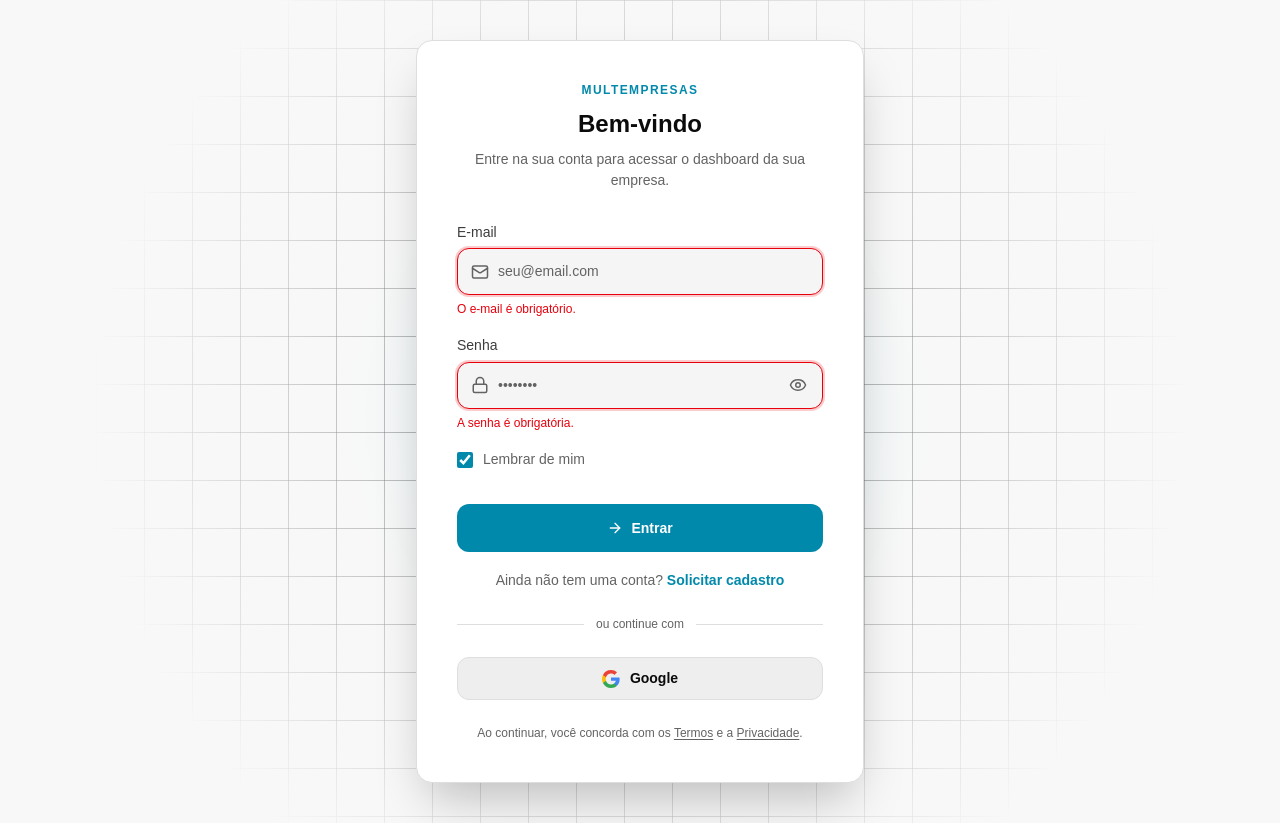
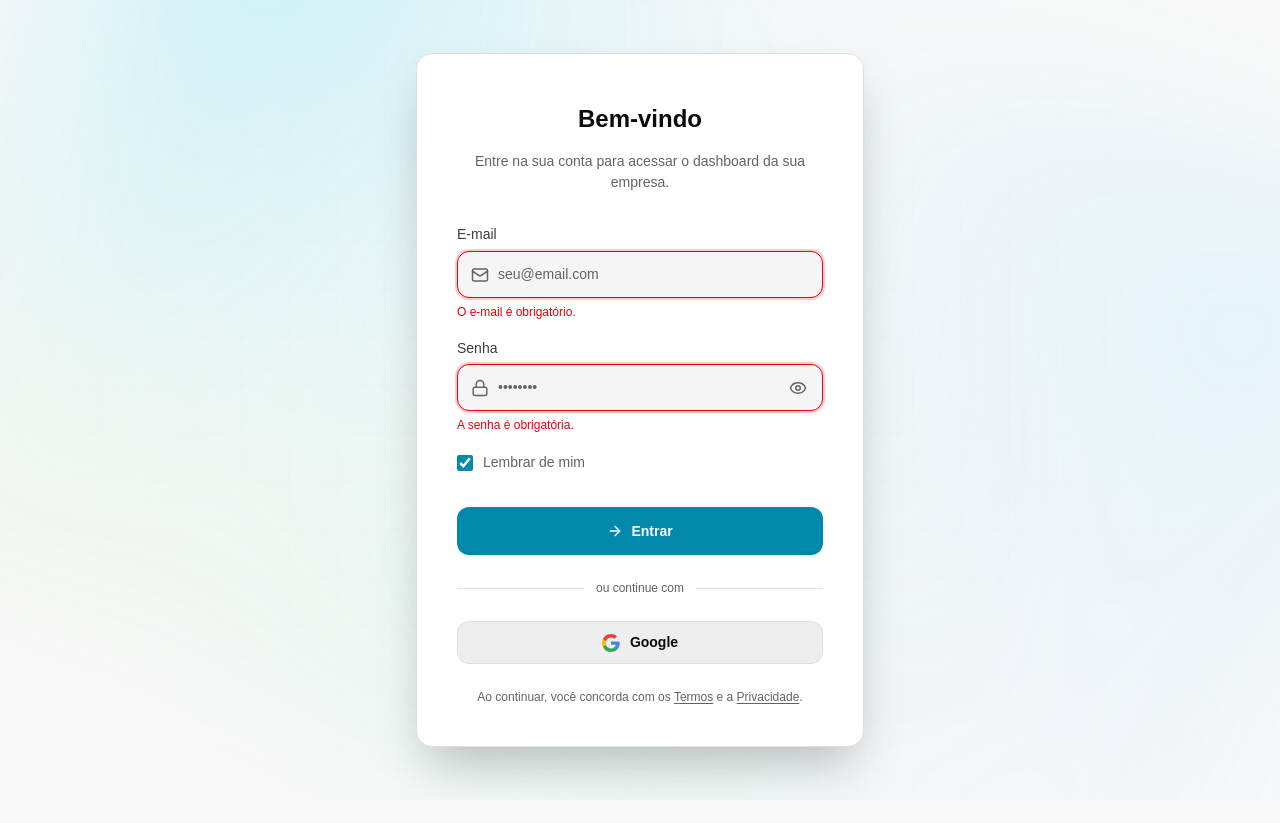
Before and after one commit to ReiArthurjpg/MultEmpresas, a Next.js app in the folder frontend/: page / in a window 1280 px wide. After the commit the page ends 800 px from the top, so only its background shows below. Built offline with nearby package versions, Linux system fonts and the light colour scheme; no server answers.

Commit message:
Finalização do primeiro formulario de login

```diff
--- a/frontend/app/globals.css
+++ b/frontend/app/globals.css
@@ -16,6 +16,13 @@
   --destructive: oklch(0.577 0.245 27.325);
   --ring: oklch(0.55 0.18 210);
   --font-sans: "Geist", "Geist Fallback", Arial, sans-serif;
+
+  /* Aurora Colors - Light Mode */
+  --aurora-1: oklch(0.85 0.12 210 / 0.5); /* Soft blue */
+  --aurora-2: oklch(0.88 0.10 240 / 0.4); /* Soft indigo */
+  --aurora-3: oklch(0.90 0.08 170 / 0.4); /* Soft teal */
+  --aurora-4: oklch(0.92 0.06 140 / 0.3); /* Soft mint */
+  --aurora-5: oklch(0.94 0.06 280 / 0.3); /* Soft lavender */
 }
 
 .dark {
@@ -30,6 +37,13 @@
   --muted-foreground: oklch(0.70 0 0);
   --border: oklch(0.28 0 0);
   --input: oklch(0.18 0 0);
+
+  /* Aurora Colors - Dark Mode */
+  --aurora-1: oklch(0.35 0.15 210 / 0.35); /* Vibrant blue */
+  --aurora-2: oklch(0.30 0.15 240 / 0.3);  /* Deep indigo */
+  --aurora-3: oklch(0.40 0.12 170 / 0.3);  /* Muted teal */
+  --aurora-4: oklch(0.25 0.10 280 / 0.25); /* Deep purple */
+  --aurora-5: oklch(0.20 0.12 140 / 0.25); /* Dark forest */
 }
 
 * {
@@ -417,6 +431,31 @@ a {
 .logout-button:hover:not(:disabled) { filter:brightness(1.12); }
 
 @keyframes spin { to { transform: rotate(360deg); } }
+
+@keyframes fadeInUp {
+  from {
+    opacity: 0;
+    transform: translateY(20px);
+  }
+  to {
+    opacity: 1;
+    transform: translateY(0);
+  }
+}
+
+@keyframes shake {
+  0%, 100% { transform: translateX(0); }
+  20%, 60% { transform: translateX(-4px); }
+  40%, 80% { transform: translateX(4px); }
+}
+
+.animate-fade-in-up {
+  animation: fadeInUp 0.8s cubic-bezier(0.16, 1, 0.3, 1) forwards;
+}
+
+.animate-shake {
+  animation: shake 0.4s cubic-bezier(0.36, 0.07, 0.19, 0.97) both;
+}
 
 @media (min-width: 640px) {
   .auth-shell, .dashboard-shell { padding: 2.5rem; }
--- a/frontend/app/layout.tsx
+++ b/frontend/app/layout.tsx
@@ -2,7 +2,7 @@ import type { Metadata } from "next";
 import "./globals.css";
 
 export const metadata: Metadata = {
-  title: "MultEmpresas | Login",
+  title: "MultEmpresas",
   description: "Acesse o painel inicial do SaaS multiempresa.",
 };
 
--- a/frontend/app/page.tsx
+++ b/frontend/app/page.tsx
@@ -1,20 +1,24 @@
 import { LoginForm } from "@/components/login-form";
+import { Aurora } from "@/components/ui/aurora";
+import { BlurText } from "@/components/ui/blur-text";
 
 export default function LoginPage() {
   return (
-    <main className="auth-shell">
-      <div className="auth-grid" aria-hidden="true" />
-      <div className="auth-glow" aria-hidden="true" />
-
-      <section className="auth-card" aria-labelledby="login-title">
+    <Aurora className="auth-shell">
+      <section className="auth-card animate-fade-in-up" aria-labelledby="login-title">
         <header className="auth-header">
-          <p className="auth-kicker">MultEmpresas</p>
-          <h1 id="login-title">Bem-vindo</h1>
-          <p>Entre na sua conta para acessar o dashboard da sua empresa.</p>
+          <span className="auth-kicker">
+          </span>
+          <h1 id="login-title" className="flex justify-center">
+            <BlurText text="Bem-vindo" delay={0.3} />
+          </h1>
+          <p style={{ marginTop: "0.5rem" }}>
+            Entre na sua conta para acessar o dashboard da sua empresa.
+          </p>
         </header>
 
         <LoginForm />
       </section>
-    </main>
+    </Aurora>
   );
 }
--- a/frontend/components/login-form.tsx
+++ b/frontend/components/login-form.tsx
@@ -5,6 +5,7 @@ import { useRouter } from "next/navigation";
 import { FormEvent, useMemo, useState } from "react";
 import { login, saveSession } from "@/lib/api";
 import { cn } from "@/lib/utils";
+import { motion, AnimatePresence } from "framer-motion";
 
 type FormErrors = {
   email?: string;
@@ -92,8 +93,16 @@ export function LoginForm() {
   return (
     <>
       <form className="login-form" onSubmit={handleSubmit} noValidate>
+        <AnimatePresence mode="wait">
           {!requiresTotp ? (
-          <>
+            <motion.div
+              key="login-fields"
+              initial={{ opacity: 0, x: -16 }}
+              animate={{ opacity: 1, x: 0 }}
+              exit={{ opacity: 0, x: 16 }}
+              transition={{ duration: 0.25, ease: "easeOut" }}
+              style={{ display: "flex", flexDirection: "column", gap: "1.125rem" }}
+            >
               <div className="field-group">
                 <label htmlFor="email">E-mail</label>
                 <div className="input-shell">
@@ -111,7 +120,16 @@ export function LoginForm() {
                     value={email}
                   />
                 </div>
-              {visibleEmailError ? <p id="email-error" role="alert">{visibleEmailError}</p> : null}
+                {visibleEmailError ? (
+                  <motion.p
+                    initial={{ opacity: 0, y: -4 }}
+                    animate={{ opacity: 1, y: 0 }}
+                    id="email-error"
+                    role="alert"
+                  >
+                    {visibleEmailError}
+                  </motion.p>
+                ) : null}
               </div>
 
               <div className="field-group">
@@ -138,7 +156,16 @@ export function LoginForm() {
                     {showPassword ? <EyeOff aria-hidden="true" size={18} /> : <Eye aria-hidden="true" size={18} />}
                   </button>
                 </div>
-              {visiblePasswordError ? <p id="password-error" role="alert">{visiblePasswordError}</p> : null}
+                {visiblePasswordError ? (
+                  <motion.p
+                    initial={{ opacity: 0, y: -4 }}
+                    animate={{ opacity: 1, y: 0 }}
+                    id="password-error"
+                    role="alert"
+                  >
+                    {visiblePasswordError}
+                  </motion.p>
+                ) : null}
               </div>
 
               <div className="form-options">
@@ -152,9 +179,16 @@ export function LoginForm() {
                   <span>Lembrar de mim</span>
                 </label>
               </div>
-          </>
+            </motion.div>
           ) : (
-          <div className="field-group">
+            <motion.div
+              key="totp-fields"
+              initial={{ opacity: 0, x: 16 }}
+              animate={{ opacity: 1, x: 0 }}
+              exit={{ opacity: 0, x: -16 }}
+              transition={{ duration: 0.25, ease: "easeOut" }}
+              className="field-group"
+            >
               <div className="twofa-verification-header" style={{ marginBottom: "1.5rem", textAlign: "center" }}>
                 <div style={{ display: "inline-flex", padding: "0.75rem", borderRadius: "50%", background: "oklch(0.75 0.18 210 / 0.1)", color: "var(--primary)", marginBottom: "0.75rem" }}>
                   <Lock aria-hidden="true" size={24} />
@@ -179,11 +213,25 @@ export function LoginForm() {
                 value={totpCode}
                 style={{ textAlign: "center", fontSize: "1.5rem", letterSpacing: "0.25em", fontWeight: "bold" }}
               />
-            {visibleTotpError ? <p id="totp-error" role="alert">{visibleTotpError}</p> : null}
+              {visibleTotpError ? (
+                <motion.p
+                  initial={{ opacity: 0, y: -4 }}
+                  animate={{ opacity: 1, y: 0 }}
+                  id="totp-error"
+                  role="alert"
+                >
+                  {visibleTotpError}
+                </motion.p>
+              ) : null}
+            </motion.div>
+          )}
+        </AnimatePresence>
+
+        {errors.form ? (
+          <div className="animate-shake">
+            <p className="form-alert" role="alert">{errors.form}</p>
           </div>
-        )}
-
-        {errors.form ? <p className="form-alert" role="alert">{errors.form}</p> : null}
+        ) : null}
 
         <button className="primary-button" disabled={isSubmitting} type="submit" style={{ marginTop: "1rem" }}>
           {isSubmitting ? <Loader2 aria-hidden="true" className="spinner" size={16} /> : <ArrowRight aria-hidden="true" size={16} />}
@@ -203,12 +251,6 @@ export function LoginForm() {
           >
             Voltar para o Login
           </button>
-        )}
-
-        {!requiresTotp && (
-          <p className="signup-text">
-            Ainda não tem uma conta? <a href="mailto:contato@multempresas.local">Solicitar cadastro</a>
-          </p>
         )}
       </form>
 
--- /dev/null
+++ b/frontend/components/ui/aurora.tsx
@@ -0,0 +1,62 @@
+"use client";
+
+import React from "react";
+import { cn } from "@/lib/utils";
+
+interface AuroraProps extends React.HTMLAttributes<HTMLDivElement> {}
+
+export function Aurora({ className, children, ...props }: AuroraProps) {
+  return (
+    <div
+      className={cn(
+        "relative flex flex-col items-center justify-center min-h-screen overflow-hidden bg-background text-foreground transition-colors duration-300 w-full",
+        className
+      )}
+      {...props}
+    >
+      <div className="absolute inset-0 overflow-hidden pointer-events-none select-none z-0">
+        <div
+          className="absolute -inset-[10px] opacity-60 filter blur-[80px]"
+          style={{
+            background: `radial-gradient(circle at 10% 20%, var(--aurora-1) 0%, transparent 40%),
+                         radial-gradient(circle at 90% 10%, var(--aurora-2) 0%, transparent 40%),
+                         radial-gradient(circle at 50% 80%, var(--aurora-3) 0%, transparent 40%),
+                         radial-gradient(circle at 10% 90%, var(--aurora-4) 0%, transparent 35%),
+                         radial-gradient(circle at 90% 90%, var(--aurora-5) 0%, transparent 35%)`,
+            animation: "aurora-move 25s infinite alternate ease-in-out",
+          }}
+        />
+
+        {/* Camada de grid cibernético sutil */}
+        <div
+          className="absolute inset-0 opacity-[0.08]"
+          style={{
+            backgroundImage: `linear-gradient(var(--border) 1px, transparent 1px),
+                              linear-gradient(90deg, var(--border) 1px, transparent 1px)`,
+            backgroundSize: "48px 48px",
+            maskImage: "radial-gradient(circle, black 30%, transparent 80%)",
+            WebkitMaskImage: "radial-gradient(circle, black 30%, transparent 80%)",
+          }}
+        />
+      </div>
+
+      <div className="relative z-10 flex flex-col items-center justify-center w-full">
+        {children}
+      </div>
+
+      <style jsx global>{`
+        @keyframes aurora-move {
+          0% {
+            transform: translate(0px, 0px) rotate(0deg) scale(1);
+          }
+          50% {
+            transform: translate(30px, -40px) rotate(60deg) scale(1.15);
+          }
+          100% {
+            transform: translate(-20px, 30px) rotate(120deg) scale(0.95);
+          }
+        }
+      `}</style>
+    </div>
+  );
+}
--- /dev/null
+++ b/frontend/components/ui/blur-text.tsx
@@ -0,0 +1,33 @@
+"use client";
+
+import { motion } from "framer-motion";
+import { cn } from "@/lib/utils";
+
+interface BlurTextProps {
+  text: string;
+  className?: string;
+  delay?: number;
+}
+
+export function BlurText({ text, className, delay = 0 }: BlurTextProps) {
+  const words = text.split(" ");
+  return (
+    <span className={cn("inline-flex flex-wrap justify-center", className)}>
+      {words.map((word, idx) => (
+        <motion.span
+          key={idx}
+          initial={{ filter: "blur(8px)", opacity: 0, y: 8 }}
+          animate={{ filter: "blur(0px)", opacity: 1, y: 0 }}
+          transition={{
+            duration: 0.6,
+            delay: delay + idx * 0.08,
+            ease: [0.16, 1, 0.3, 1], // easeOutExpo
+          }}
+          className="inline-block mr-[0.25em] last:mr-0"
+        >
+          {word}
+        </motion.span>
+      ))}
+    </span>
+  );
+}
--- a/frontend/package.json
+++ b/frontend/package.json
@@ -12,6 +12,7 @@
   "dependencies": {
     "@tailwindcss/postcss": "^4.0.0",
     "clsx": "^2.1.1",
+    "framer-motion": "^12.40.0",
     "lucide-react": "^0.468.0",
     "next": "^16.0.0",
     "react": "^19.0.0",
```
Also changed, not shown: 1 other file (tests, documents, lock files or other folders). Lines whose indentation alone changed are shown as unchanged.
